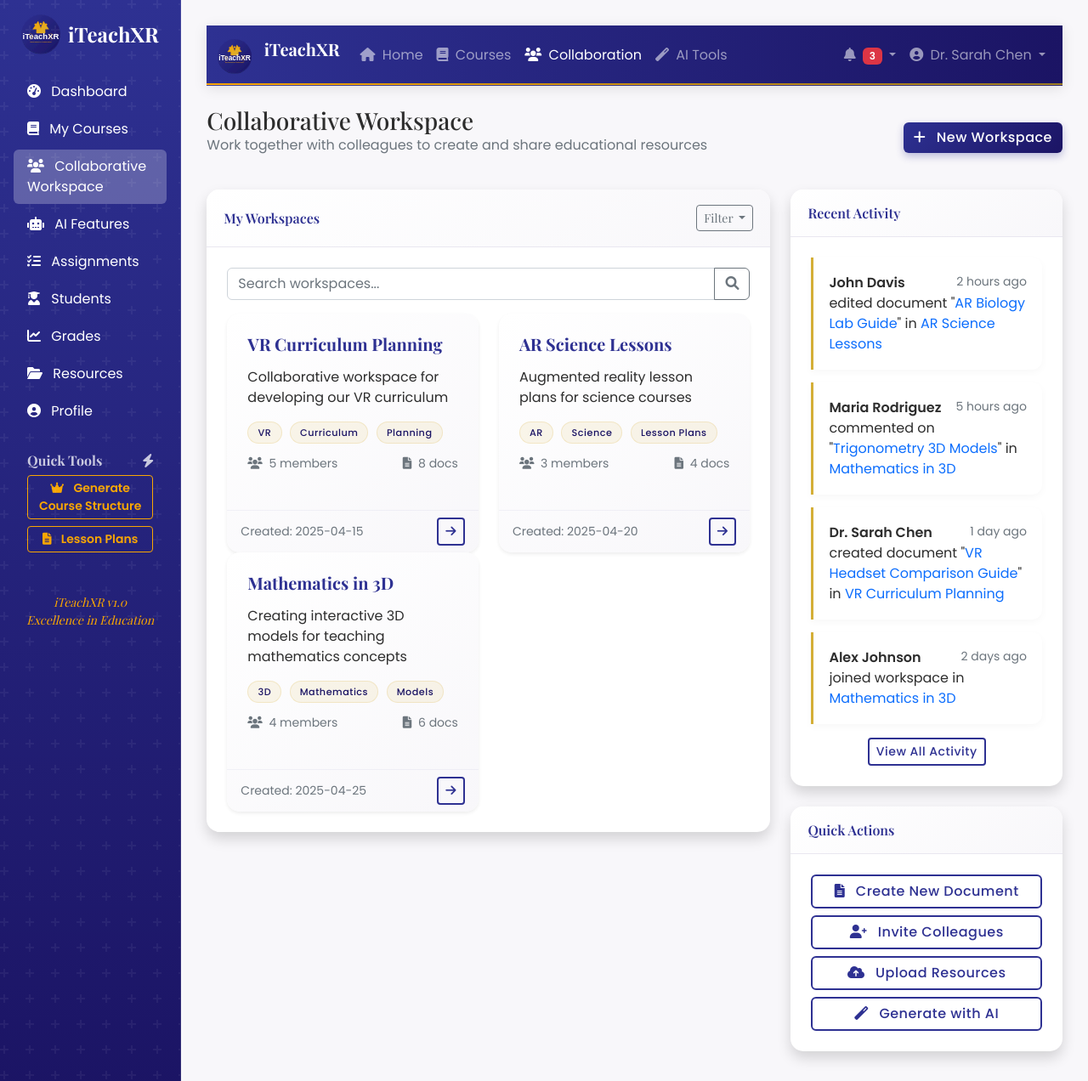
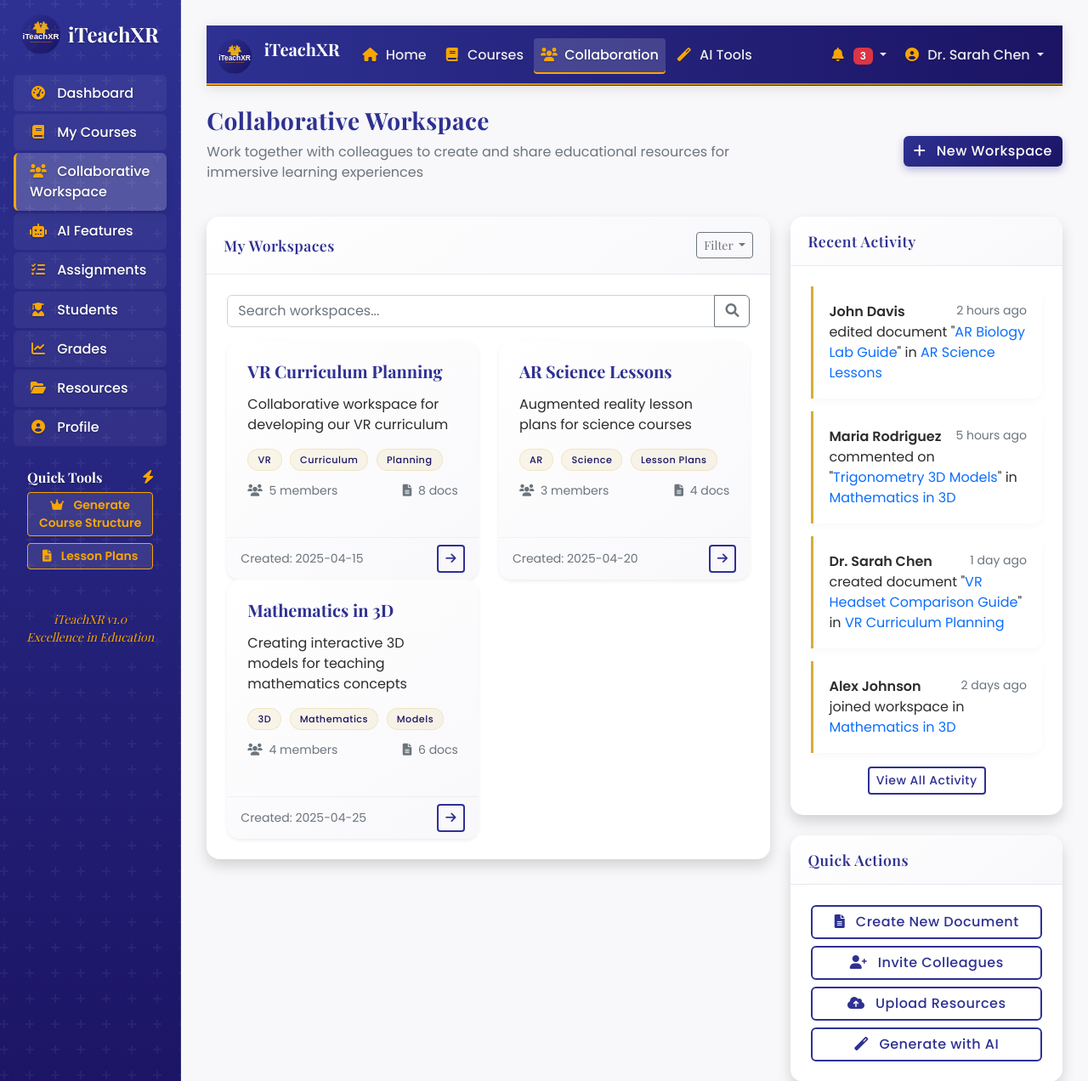
Before and after one commit to DearMrFree/iteachxr, a PHP site: page /teacher/collaborative_workspace.php in a window 1280 px wide. Shown: the top 1272 px of the page at 85% size. Run offline with PHP 8.4, Linux system fonts and the light colour scheme.

Commit message:
Improve readability of navigation elements and titles across the platform
Enhance UI with improved font color contrast and text shadows in teacher_navbar.php, teacher_sidebar.php, collaborative_workspace.php, and adds a new logo.

Replit-Commit-Author: Agent
Replit-Commit-Session-Id: 889419c3-7681-485f-8fd8-d57fa306f58c
Replit-Commit-Screenshot-Url: https://storage.googleapis.com/screenshot-production-us-central1/a249ca34-5fd4-474b-ae00-229726b107d3/1ce6090c-c554-4ba4-ab58-360c900019d9.jpg

```diff
--- a/includes/teacher_navbar.php
+++ b/includes/teacher_navbar.php
@@ -7,6 +7,33 @@
         <button class="navbar-toggler" type="button" data-bs-toggle="collapse" data-bs-target="#navbarNav" aria-controls="navbarNav" aria-expanded="false" aria-label="Toggle navigation">
             <span class="navbar-toggler-icon"></span>
         </button>
+        <style>
+            .navbar .nav-link {
+                color: rgba(255, 255, 255, 0.9) !important;
+                font-weight: 500;
+                padding: 0.5rem 1rem;
+                margin: 0 2px;
+                border-radius: 4px;
+                transition: all 0.2s ease;
+                position: relative;
+                text-shadow: 0 1px 2px rgba(0,0,0,0.2);
+            }
+
+            .navbar .nav-link:hover {
+                color: #FFFFFF !important;
+                background-color: rgba(255, 255, 255, 0.1);
+            }
+
+            .navbar .nav-link.active {
+                background-color: rgba(255, 255, 255, 0.15);
+                color: #FFFFFF !important;
+                box-shadow: 0 2px 0 #F9A602;
+            }
+
+            .navbar .nav-link i {
+                color: #F9A602;
+            }
+        </style>
         <div class="collapse navbar-collapse" id="navbarNav">
             <ul class="navbar-nav me-auto">
                 <li class="nav-item">
--- a/includes/teacher_sidebar.php
+++ b/includes/teacher_sidebar.php
@@ -1,73 +1,106 @@
 <div class="position-sticky p-3">
     <div class="d-flex align-items-center mb-4 px-2">
         <img src="/images/logo-royal.svg" alt="iTeachXR Logo" height="48" class="me-2">
-        <span class="fs-4 fw-bold text-white" style="font-family: 'Playfair Display', serif;">iTeachXR</span>
+        <span class="fs-4 fw-bold" style="font-family: 'Playfair Display', serif; color: #FFFFFF; text-shadow: 0 1px 3px rgba(0,0,0,0.3);">iTeachXR</span>
     </div>
 
+    <!-- Enhanced contrast for better readability -->
+    <style>
+        .sidebar-nav-link {
+            color: #FFFFFF !important;
+            font-weight: 500;
+            padding: 0.6rem 1rem;
+            border-radius: 6px;
+            margin-bottom: 3px;
+            transition: all 0.2s ease;
+            text-shadow: 0 1px 2px rgba(0,0,0,0.3);
+            background-color: rgba(255,255,255,0.05);
+            border-left: 3px solid transparent;
+        }
+
+        .sidebar-nav-link:hover {
+            background-color: rgba(255,255,255,0.15);
+            transform: translateX(3px);
+            border-left: 3px solid #F9A602;
+        }
+
+        .sidebar-nav-link.active {
+            background-color: rgba(255,255,255,0.2) !important;
+            border-left: 3px solid #F9A602 !important;
+            box-shadow: 0 4px 10px rgba(0,0,0,0.1);
+        }
+
+        .nav-link i {
+            color: #F9A602;
+            width: 20px;
+            text-align: center;
+        }
+    </style>
+
     <ul class="nav flex-column mb-4">
-        <li class="nav-item mb-1">
-            <a class="nav-link text-white rounded <?php echo basename($_SERVER['PHP_SELF']) === 'dashboard.php' ? 'active bg-white bg-opacity-25' : ''; ?>" href="/teacher/dashboard.php">
+        <li class="nav-item">
+            <a class="nav-link sidebar-nav-link <?php echo basename($_SERVER['PHP_SELF']) === 'dashboard.php' ? 'active' : ''; ?>" href="/teacher/dashboard.php">
                 <i class="fas fa-tachometer-alt me-2"></i> Dashboard
             </a>
         </li>
-        <li class="nav-item mb-1">
-            <a class="nav-link text-white rounded <?php echo basename($_SERVER['PHP_SELF']) === 'courses.php' ? 'active bg-white bg-opacity-25' : ''; ?>" href="/teacher/courses.php">
+        <li class="nav-item">
+            <a class="nav-link sidebar-nav-link <?php echo basename($_SERVER['PHP_SELF']) === 'courses.php' ? 'active' : ''; ?>" href="/teacher/courses.php">
                 <i class="fas fa-book me-2"></i> My Courses
             </a>
         </li>
-        <li class="nav-item mb-1">
-            <a class="nav-link text-white rounded <?php echo (basename($_SERVER['PHP_SELF']) === 'collaborative_workspace.php' || basename($_SERVER['PHP_SELF']) === 'workspace_detail.php' || basename($_SERVER['PHP_SELF']) === 'document_editor.php') ? 'active bg-white bg-opacity-25' : ''; ?>" href="/teacher/collaborative_workspace.php">
+        <li class="nav-item">
+            <a class="nav-link sidebar-nav-link <?php echo (basename($_SERVER['PHP_SELF']) === 'collaborative_workspace.php' || basename($_SERVER['PHP_SELF']) === 'workspace_detail.php' || basename($_SERVER['PHP_SELF']) === 'document_editor.php') ? 'active' : ''; ?>" href="/teacher/collaborative_workspace.php">
                 <i class="fas fa-users me-2"></i> Collaborative Workspace
             </a>
         </li>
-        <li class="nav-item mb-1">
-            <a class="nav-link text-white rounded <?php echo basename($_SERVER['PHP_SELF']) === 'ai_demo.php' ? 'active bg-white bg-opacity-25' : ''; ?>" href="/ai_demo.php">
+        <li class="nav-item">
+            <a class="nav-link sidebar-nav-link <?php echo basename($_SERVER['PHP_SELF']) === 'ai_demo.php' ? 'active' : ''; ?>" href="/ai_demo.php">
                 <i class="fas fa-robot me-2"></i> AI Features
             </a>
         </li>
-        <li class="nav-item mb-1">
-            <a class="nav-link text-white rounded <?php echo basename($_SERVER['PHP_SELF']) === 'assignments.php' ? 'active bg-white bg-opacity-25' : ''; ?>" href="/teacher/assignments.php">
+        <li class="nav-item">
+            <a class="nav-link sidebar-nav-link <?php echo basename($_SERVER['PHP_SELF']) === 'assignments.php' ? 'active' : ''; ?>" href="/teacher/assignments.php">
                 <i class="fas fa-tasks me-2"></i> Assignments
             </a>
         </li>
-        <li class="nav-item mb-1">
-            <a class="nav-link text-white rounded <?php echo basename($_SERVER['PHP_SELF']) === 'students.php' ? 'active bg-white bg-opacity-25' : ''; ?>" href="/teacher/students.php">
+        <li class="nav-item">
+            <a class="nav-link sidebar-nav-link <?php echo basename($_SERVER['PHP_SELF']) === 'students.php' ? 'active' : ''; ?>" href="/teacher/students.php">
                 <i class="fas fa-user-graduate me-2"></i> Students
             </a>
         </li>
-        <li class="nav-item mb-1">
-            <a class="nav-link text-white rounded <?php echo basename($_SERVER['PHP_SELF']) === 'grades.php' ? 'active bg-white bg-opacity-25' : ''; ?>" href="/teacher/grades.php">
+        <li class="nav-item">
+            <a class="nav-link sidebar-nav-link <?php echo basename($_SERVER['PHP_SELF']) === 'grades.php' ? 'active' : ''; ?>" href="/teacher/grades.php">
                 <i class="fas fa-chart-line me-2"></i> Grades
             </a>
         </li>
-        <li class="nav-item mb-1">
-            <a class="nav-link text-white rounded <?php echo basename($_SERVER['PHP_SELF']) === 'resources.php' ? 'active bg-white bg-opacity-25' : ''; ?>" href="/teacher/resources.php">
+        <li class="nav-item">
+            <a class="nav-link sidebar-nav-link <?php echo basename($_SERVER['PHP_SELF']) === 'resources.php' ? 'active' : ''; ?>" href="/teacher/resources.php">
                 <i class="fas fa-folder-open me-2"></i> Resources
             </a>
         </li>
-        <li class="nav-item mb-1">
-            <a class="nav-link text-white rounded <?php echo basename($_SERVER['PHP_SELF']) === 'profile.php' ? 'active bg-white bg-opacity-25' : ''; ?>" href="/teacher/profile.php">
+        <li class="nav-item">
+            <a class="nav-link sidebar-nav-link <?php echo basename($_SERVER['PHP_SELF']) === 'profile.php' ? 'active' : ''; ?>" href="/teacher/profile.php">
                 <i class="fas fa-user-circle me-2"></i> Profile
             </a>
         </li>
     </ul>
 
-    <h6 class="sidebar-heading d-flex justify-content-between align-items-center px-3 mt-4 mb-2 text-white text-opacity-75 fw-bold">
+    <h6 class="sidebar-heading d-flex justify-content-between align-items-center px-3 mt-4 mb-2 fw-bold" style="color: #FFFFFF; text-shadow: 0 1px 2px rgba(0,0,0,0.3);">
         <span>Quick Tools</span>
-        <i class="fas fa-bolt"></i>
+        <i class="fas fa-bolt" style="color: #F9A602;"></i>
     </h6>
     <div class="px-3">
         <div class="d-grid gap-2">
-            <a class="btn btn-sm btn-outline-light border-2 fw-semibold" href="/ai_demo.php?section=course_structure" style="color:#F9A602; border-color:#F9A602;">
+            <a class="btn btn-sm btn-outline-light border-2 fw-semibold" href="/ai_demo.php?section=course_structure" style="color:#F9A602; border-color:#F9A602; background-color: rgba(255,255,255,0.1);">
                 <i class="fas fa-crown me-2"></i> Generate Course Structure
             </a>
-            <a class="btn btn-sm btn-outline-light border-2 fw-semibold" href="/teacher/collaborative_workspace.php" style="color:#F9A602; border-color:#F9A602;">
+            <a class="btn btn-sm btn-outline-light border-2 fw-semibold" href="/teacher/collaborative_workspace.php" style="color:#F9A602; border-color:#F9A602; background-color: rgba(255,255,255,0.1);">
                 <i class="fas fa-file-alt me-2"></i> Lesson Plans
             </a>
         </div>
     </div>
 
     <div class="mt-auto pt-5 text-center small">
-        <p style="color:#F9A602; font-family: 'Playfair Display', serif; font-style: italic;">iTeachXR v1.0<br>Excellence in Education</p>
+        <p style="color:#F9A602; font-family: 'Playfair Display', serif; font-style: italic; text-shadow: 0 1px 2px rgba(0,0,0,0.3);">iTeachXR v1.0<br>Excellence in Education</p>
     </div>
 </div>
--- a/teacher/collaborative_workspace.php
+++ b/teacher/collaborative_workspace.php
@@ -410,8 +410,8 @@ $recentActivity = [
 
             <div class="d-flex justify-content-between align-items-center mb-4 mt-4">
                 <div>
-                    <h1 class="h3 mb-0 text-gray-800">Collaborative Workspace</h1>
-                    <p class="text-muted">Work together with colleagues to create and share educational resources</p>
+                    <h1 class="h3 mb-2 text-primary" style="font-family: 'Playfair Display', serif; font-weight: 700; letter-spacing: 0.5px;">Collaborative Workspace</h1>
+                    <p class="text-muted" style="max-width: 700px; line-height: 1.5;">Work together with colleagues to create and share educational resources for immersive learning experiences</p>
                 </div>
                 <button class="btn btn-primary" data-bs-toggle="modal" data-bs-target="#createWorkspaceModal">
                     <i class="fas fa-plus me-2"></i> New Workspace
@@ -423,7 +423,7 @@ $recentActivity = [
                 <div class="col-lg-8">
                     <div class="card shadow mb-4">
                         <div class="card-header custom-card-header d-flex justify-content-between align-items-center">
-                            <h6 class="m-0 font-weight-bold text-primary">My Workspaces</h6>
+                            <h6 class="m-0 font-weight-bold text-primary" style="font-family: 'Playfair Display', serif; letter-spacing: 0.5px; font-size: 1.1rem;">My Workspaces</h6>
                             <div class="dropdown">
                                 <button class="btn btn-sm btn-outline-secondary dropdown-toggle" type="button" id="workspaceFilterDropdown" data-bs-toggle="dropdown" aria-expanded="false">
                                     Filter
@@ -490,7 +490,7 @@ $recentActivity = [
                 <div class="col-lg-4">
                     <div class="card shadow mb-4">
                         <div class="card-header custom-card-header">
-                            <h6 class="m-0 font-weight-bold text-primary">Recent Activity</h6>
+                            <h6 class="m-0 font-weight-bold text-primary" style="font-family: 'Playfair Display', serif; letter-spacing: 0.5px; font-size: 1.1rem;">Recent Activity</h6>
                         </div>
                         <div class="card-body">
                             <?php foreach ($recentActivity as $activity): ?>
@@ -518,7 +518,7 @@ $recentActivity = [
                     <!-- Quick Actions Card -->
                     <div class="card shadow">
                         <div class="card-header custom-card-header">
-                            <h6 class="m-0 font-weight-bold text-primary">Quick Actions</h6>
+                            <h6 class="m-0 font-weight-bold text-primary" style="font-family: 'Playfair Display', serif; letter-spacing: 0.5px; font-size: 1.1rem;">Quick Actions</h6>
                         </div>
                         <div class="card-body">
                             <div class="d-grid gap-2">
@@ -547,8 +547,8 @@ $recentActivity = [
 <div class="modal fade" id="createWorkspaceModal" tabindex="-1" aria-labelledby="createWorkspaceModalLabel" aria-hidden="true">
     <div class="modal-dialog">
         <div class="modal-content">
-            <div class="modal-header">
-                <h5 class="modal-title" id="createWorkspaceModalLabel">Create New Workspace</h5>
+            <div class="modal-header" style="background: linear-gradient(145deg, #ffffff, #f8f7fa); border-bottom: 1px solid var(--border-color);">
+                <h5 class="modal-title text-primary" id="createWorkspaceModalLabel" style="font-family: 'Playfair Display', serif; font-weight: 600; letter-spacing: 0.5px;">Create New Workspace</h5>
                 <button type="button" class="btn-close" data-bs-dismiss="modal" aria-label="Close"></button>
             </div>
             <div class="modal-body">
```
Also changed, not shown: attached_assets/image_1745979419392.png (added).
